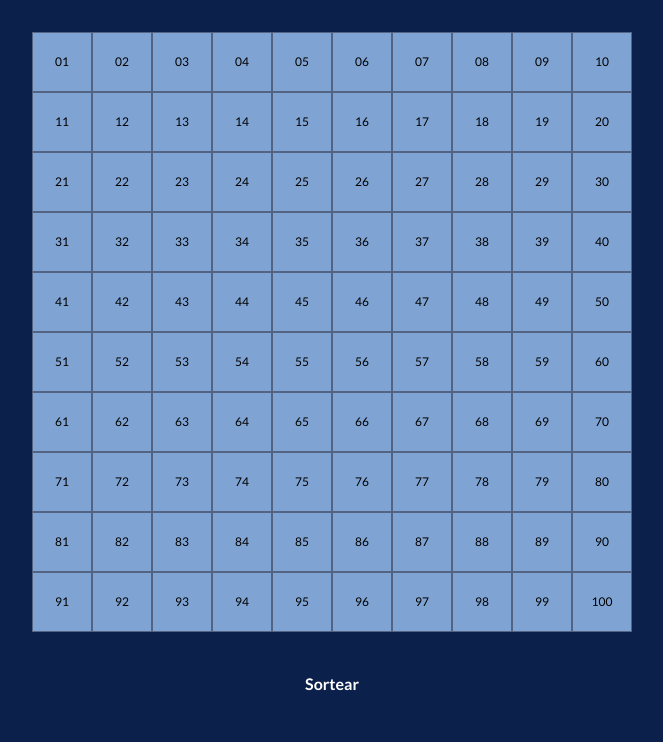
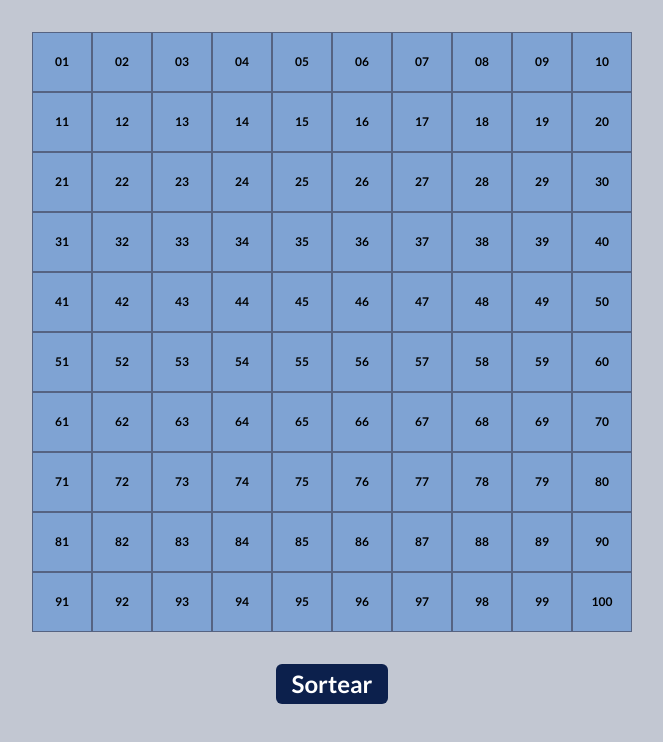
Before and after one commit to dominguetigs/raffle-app, a Next.js app: page / in a window 1280 px wide. Shown: the top 742 px of the page, without its empty margins (308-971 px from the left). Built offline with nearby package versions, Linux system fonts and the light colour scheme.

Commit message:
feat: update raffle style

```diff
--- a/src/components/Raffle/index.tsx
+++ b/src/components/Raffle/index.tsx
@@ -64,7 +64,13 @@ export const Raffle = (): JSX.Element => {
 
   return (
     <>
-      <Button m="2rem auto" display="block" colorScheme="brand" onClick={() => handleRaffle()}>
+      <Button
+        m="2rem auto"
+        display="block"
+        fontSize="24px"
+        colorScheme="brand"
+        onClick={() => handleRaffle()}
+      >
         Sortear
       </Button>
 
--- a/src/components/RaffleCardItem/index.tsx
+++ b/src/components/RaffleCardItem/index.tsx
@@ -28,12 +28,14 @@ export const RaffleCardItem = ({
     <GridItem
       key={cardNumber}
       cursor="pointer"
+      position="relative"
       display="flex"
       alignItems="center"
       justifyContent="center"
       w={`${cardDimension}px`}
       h={`${cardDimension}px`}
       bg="#7fa3d3"
+      fontWeight={600}
       borderWidth="1px"
       borderColor="brand.300"
       onClick={() => openRegister(formattedCardNumber)}
@@ -42,17 +44,50 @@ export const RaffleCardItem = ({
         ...(!selected && { transform: 'scale(1.1)', transition: 'transform 0.5s ease' }),
       }}
     >
-      <Flex position="absolute" visibility="visible" align="center" justify="center">
-        <Text as="span" fontSize={`${cardFontSize}px`}>
-          {formattedCardNumber}
-        </Text>
-      </Flex>
-
-      <Flex position="absolute" visibility="hidden" align="center" justify="center">
-        <Text as="span" fontSize={`${cardFontSize}px`}>
-          {selectedNumbers[formattedCardNumber]}
-        </Text>
-      </Flex>
+      {selected ? (
+        <>
+          <Box position="absolute" bg="rgba(8, 24, 60, .5)" w="100%" h="100%"></Box>
+          <Box
+            display="flex"
+            alignItems="center"
+            justifyContent="center"
+            w="100%"
+            h="100%"
+            color="rgba(134, 144, 166, .5)"
+            fontWeight="thin"
+          >
+            <Text
+              position="absolute"
+              top={0}
+              left={0}
+              pl={1}
+              as="span"
+              fontSize={`${cardFontSize}px`}
+            >
+              {formattedCardNumber}
+            </Text>
+            <Text
+              as="span"
+              fontSize={`${cardFontSize - 4}px`}
+              sx={{
+                '-webkit-transform': 'rotate(-45deg)',
+                '-moz-transform': 'rotate(-45deg)',
+                '-ms-transform': 'rotate(-45deg)',
+                '-o-transform': 'rotate(-45deg)',
+                transform: 'rotate(-45deg)',
+              }}
+            >
+              {selected}
+            </Text>
+          </Box>
+        </>
+      ) : (
+        <Flex align="center" justify="center">
+          <Text as="span" fontSize={`${cardFontSize}px`}>
+            {formattedCardNumber}
+          </Text>
+        </Flex>
+      )}
     </GridItem>
   );
 };
--- a/src/styles/theme.ts
+++ b/src/styles/theme.ts
@@ -26,8 +26,9 @@ export const theme = extendTheme({
       body: {
         w: '100vw',
         h: '100vh',
-        bg: 'brand.500',
+        bg: 'rgba(134, 144, 166, .5)',
         color: '#000000',
+        position: 'fixed',
         overflow: 'hidden',
       },
     },
```
